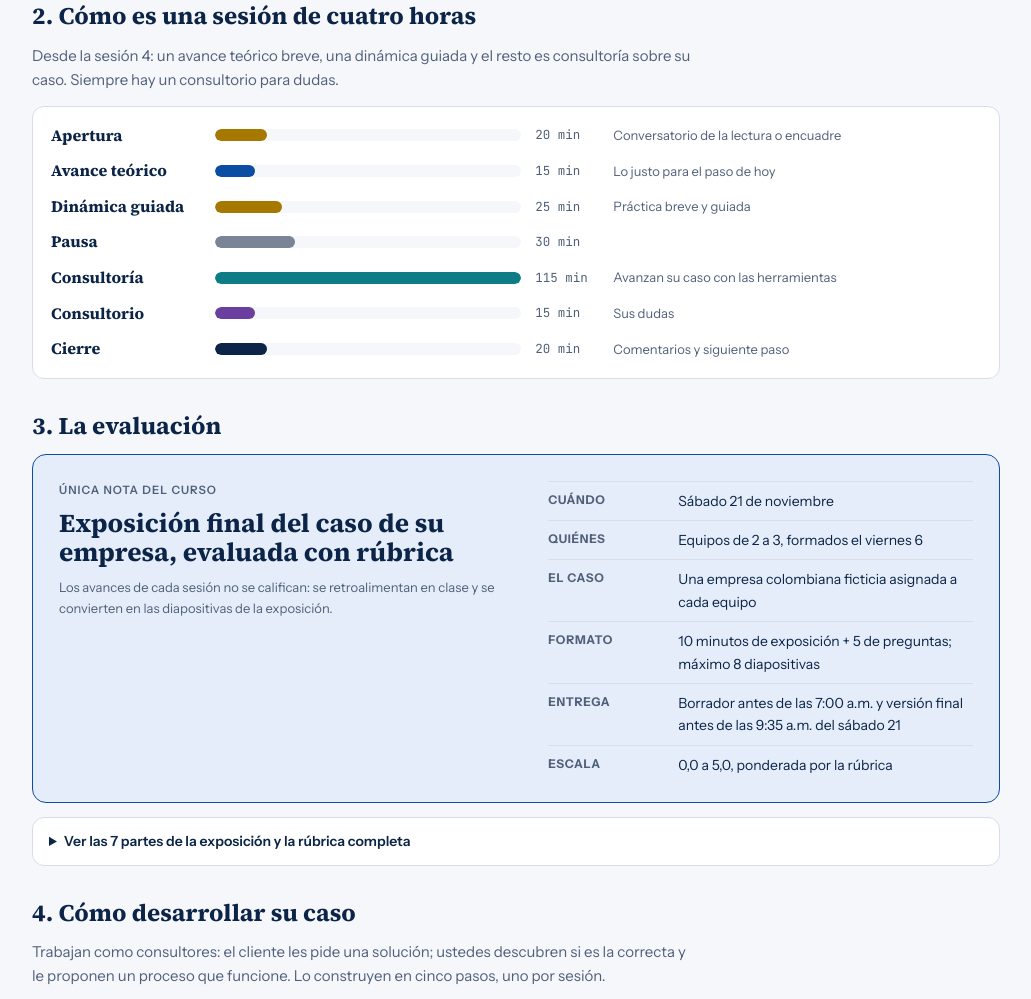
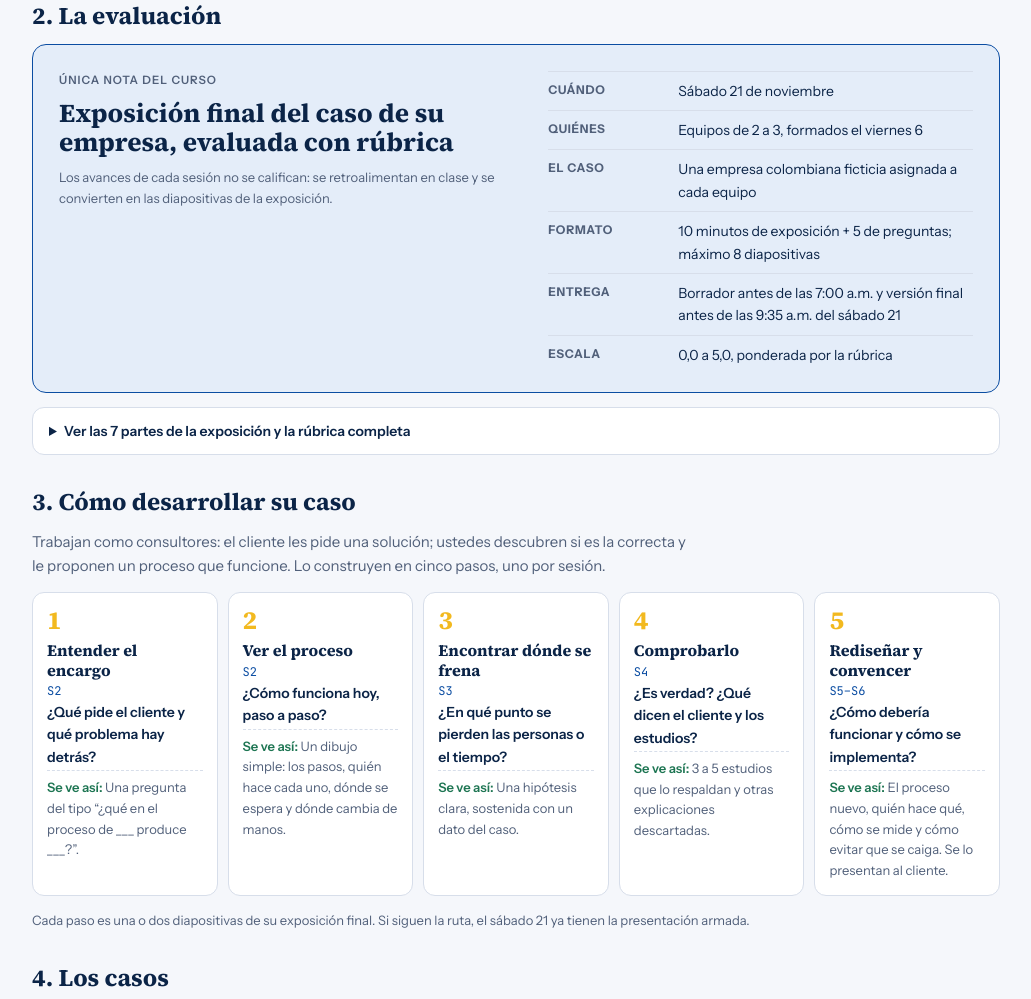
Before and after one commit to apsalinas-bot/UNISABANA-MAE-GERENCIA-PERSONAS, a plain HTML site: page index.html in a window 1280 px wide. Shown: the part 1351-2350 px from the top of the page, without its empty margins (124-1155 px from the left). Drawn offline with Linux system fonts and the light colour scheme.

Commit message:
Update index.html

```diff
--- a/index.html
+++ b/index.html
@@ -672,7 +672,7 @@ const SES=[
  avance:'Consultoras formadas y su primera sospecha sobre el problema.',
  prep:['Confirmar Zoom o Teams y permiso para crear salas.','Pedir la lista de estudiantes con cargo y empresa.','Tablero (Miro, FigJam o Mural) con un marco por sala, la plantilla de auditoría y columnas por proceso para formar equipos.','Encuesta del caso (4 opciones) y de los 3 mitos.','Decidir la asignación de empresas (sorteo o elección; máximo 2 equipos por empresa) y tener sus fichas listas para enviar (pestaña Empresas).','Conseguir el PDF de Hammer (1990) por la biblioteca para compartirlo al cierre.','Enviar a cada equipo su ficha completa al cierre o esta noche (a más tardar antes de las 8 a.m. del sábado), junto con Hammer.'],
  guion:[[10,'plen','Bienvenida y check-in','En el chat, en cinco palabras: el proceso de gestión humana que hoy les quita el sueño. Lees varios, los agrupas y te presentas en 90 segundos.'],
-  [25,'plen','Cómo trabajaremos','El contrato del curso: tres etapas con su lectura eje, el ritmo de cada sesión, las partes de la exposición, la evaluación con rúbrica, las empresas y las reglas con el cliente. Cierras abriendo preguntas.'],
+  [25,'plen','Cómo trabajaremos','El contrato del curso: tres etapas con su lectura eje, las partes de la exposición, la evaluación con rúbrica, las empresas y las reglas con el cliente. Cierras abriendo preguntas.'],
   [20,'din','Caso de apertura: la decisión de los 3.400 millones','Votan qué aprobarían en Andes Contact; luego ven los pilotos: el aumento de salario casi no movió la rotación, el acompañamiento en piso sí.'],
   [20,'din','Discusión: mito, evidencia o depende','Tres afirmaciones; votan, defienden su voto y recién revelas. Cierras preguntando qué fuentes de evidencia usó su organización en su última gran decisión.'],
   [15,'pausa','Pausa',''],
@@ -773,7 +773,6 @@ const DECKS={
 curso:[
  {sec:'Curso',k:'cover',kick:'Universidad de La Sabana · Maestría en Gerencia y Desarrollo de Personas',title:'Cómo trabajaremos',sub:'Estructura, ritmo de las sesiones y evaluación del curso.'},
  {sec:'Estructura',k:'etapas',br:'Son seis sesiones agrupadas en tres etapas. Cada etapa gira alrededor de una lectura.',title:'Tres etapas, una lectura eje por etapa',n:'Explica solo la primera columna; las otras funcionan igual.'},
- {sec:'Dictado',k:'ritmo',br:'Cada sesión de cuatro horas tiene el mismo ritmo.',title:'Así serán nuestras cuatro horas'},
  {sec:'Evaluación',k:'eval',br:'Todo termina en un solo producto, y esa es la única evaluación.',title:'Una sola nota: la exposición final'},
  {sec:'Evaluación',k:'parts',br:'Cada sesión deja lista una parte de esa exposición.',title:'Las siete partes de la exposición'},
  {sec:'Empresas',k:'empresas',br:'Trabajarán sobre una empresa colombiana ficticia que recibirán hoy.',title:'Su empresa y las reglas del juego'},
@@ -786,7 +785,6 @@ s1:[
  {sec:'Bienvenida',k:'list',br:'Casi todo lo que escribieron es el síntoma de un proceso. De eso trata este curso, y por eso les cuento desde dónde lo miro.',title:'Desde dónde les hablo',items:[['Primero','Ingeniería Industrial y Gerencia de Operaciones: aprendí a ver las organizaciones como sistemas de procesos.'],['Después','Dirección de Personas y Desarrollo Organizacional: aprendí que esos procesos producen, sobre todo, experiencias humanas.'],['Hoy','Gestión académica y docencia en la Universidad Católica San Pablo, Arequipa.']],n:'Noventa segundos. No leas la diapositiva: cuéntala.'},
  {sec:'Bienvenida',k:'big',br:'Por eso la idea que nos acompañará estas tres semanas es simple:',text:'Gerenciar personas también es <em>diseñar operaciones</em>.',sub:'No vamos a estudiar la gestión humana desde afuera. Vamos a trabajar como consultores dentro de una empresa.'},
  {sec:'Cómo trabajaremos',k:'etapas',br:'Antes de empezar, el mapa completo. Son seis sesiones en tres etapas, y cada etapa gira alrededor de una lectura.',title:'Tres etapas, una lectura eje por etapa',n:'Señala una columna: el viernes trabajamos, la lectura queda para la noche, el sábado abrimos conversándola. No leas las tres columnas: basta con una.'},
- {sec:'Cómo trabajaremos',k:'ritmo',br:'Cada sesión de cuatro horas tiene el mismo ritmo.',title:'Así serán nuestras cuatro horas',n:'Una sola idea: casi todo el tiempo trabajan ellos. Y siempre hay un consultorio para dudas.'},
  {sec:'Cómo trabajaremos',k:'eval',br:'Todo lo que trabajen termina en un solo producto, y esa es la única evaluación.',title:'Una sola nota: la exposición final',n:'Cada sesión deja lista una parte de la exposición. La rúbrica completa la tendrán por escrito.'},
  {sec:'Cómo trabajaremos',k:'empresas',br:'No trabajarán sobre su propia organización, sino sobre una empresa colombiana ficticia que recibirán hoy.',title:'Su empresa y las reglas del juego',n:'Cada caso trae contexto, voces y lo que pide el cliente; no todos los datos. Interpretar es parte del trabajo.'},
  {sec:'Cómo trabajaremos',k:'big',br:'Ese es el mapa.',text:'¿Qué <em>dudas</em> tienen sobre cómo vamos a trabajar?',min:5,n:'Abre micrófonos. Resuelve dudas de equipos y evaluación. Luego pasa al caso con la frase de la siguiente diapositiva.'},
@@ -1111,17 +1109,14 @@ function viewCurso(){
 
   <div class="block"><h2>1. La estructura</h2><p class="lead">Seis sesiones en tres etapas. Cada etapa tiene una lectura que la articula.</p>${stg}</div>
 
-  <div class="block"><h2>2. Cómo es una sesión de cuatro horas</h2><p class="lead">Desde la sesión 4: un avance teórico breve, una dinámica guiada y el resto es consultoría sobre su caso. Siempre hay un consultorio para dudas.</p>
-   <div class="rit-page">${RITMO.map(([n,m,d,t])=>`<div class="rrow"><b>${n}</b><div class="trk"><i class="sw-${t}" style="width:${Math.round(m/RMAX()*100)}%"></i></div><span class="mono">${m} min</span><small>${d}</small></div>`).join('')}</div></div>
-
-  <div class="block"><h2>3. La evaluación</h2>
+  <div class="block"><h2>2. La evaluación</h2>
    <div class="eval"><div style="display:flex;flex-direction:column;gap:10px"><span class="label">Única nota del curso</span><h3>Exposición final del caso de su empresa, evaluada con rúbrica</h3><p class="note">Los avances de cada sesión no se califican: se retroalimentan en clase y se convierten en las diapositivas de la exposición.</p></div>
     <div class="facts"><div class="fact"><b>Cuándo</b><span>Sábado 21 de noviembre</span></div><div class="fact"><b>Quiénes</b><span>Equipos de 2 a 3, formados el viernes 6</span></div><div class="fact"><b>El caso</b><span>Una empresa colombiana ficticia asignada a cada equipo</span></div><div class="fact"><b>Formato</b><span>10 minutos de exposición + 5 de preguntas; máximo 8 diapositivas</span></div><div class="fact"><b>Entrega</b><span>Borrador antes de las 7:00 a.m. y versión final antes de las 9:35 a.m. del sábado 21</span></div><div class="fact"><b>Escala</b><span>0,0 a 5,0, ponderada por la rúbrica</span></div></div></div>
    <details class="prep"><summary>Ver las 7 partes de la exposición y la rúbrica completa</summary><div class="inner"><div class="tbl-wrap"><table><thead><tr><th>#</th><th>Parte de la exposición</th><th>Se construye en</th></tr></thead><tbody>${PARTS.map((p,i)=>`<tr><td class="num">${i+1}</td><td>${p[0]}</td><td class="num">${p[1]}</td></tr>`).join('')}</tbody></table></div>${rubricTable()}</div></details></div>
 
-  <div class="block"><h2>4. Cómo desarrollar su caso</h2><p class="lead">${GUIA_INTRO}</p>${guiaHTML()}<p class="note">${GUIA_CIERRE}</p></div>
+  <div class="block"><h2>3. Cómo desarrollar su caso</h2><p class="lead">${GUIA_INTRO}</p>${guiaHTML()}<p class="note">${GUIA_CIERRE}</p></div>
 
-  <div class="block"><h2>5. Los casos</h2><p class="lead">Tres empresas colombianas ficticias, una de ellas adaptada con la experiencia de un equipo. Reglas: interpretar, cuestionar lo que pide el cliente y aportar comentarios a las otras consultoras al cierre de cada sesión.</p>
+  <div class="block"><h2>4. Los casos</h2><p class="lead">Tres empresas colombianas ficticias, una de ellas adaptada con la experiencia de un equipo. Reglas: interpretar, cuestionar lo que pide el cliente y aportar comentarios a las otras consultoras al cierre de cada sesión.</p>
    <div class="tbl-wrap"><table><thead><tr><th>Empresa</th><th>Cliente</th><th>Proceso</th><th>Lo que pide el cliente</th></tr></thead><tbody>${CASES.map(c=>`<tr><td><b>${c.nombre}</b><br><span class="note">${c.ciudad.split(',')[0]}</span></td><td>${c.cliente[0]}<br><span class="note">${c.cliente[1]}</span></td><td>${c.proceso}</td><td class="note">${c.encargo.replace(/[“”]/g,'')}</td></tr>`).join('')}</tbody></table></div>
    </div>
 
```
